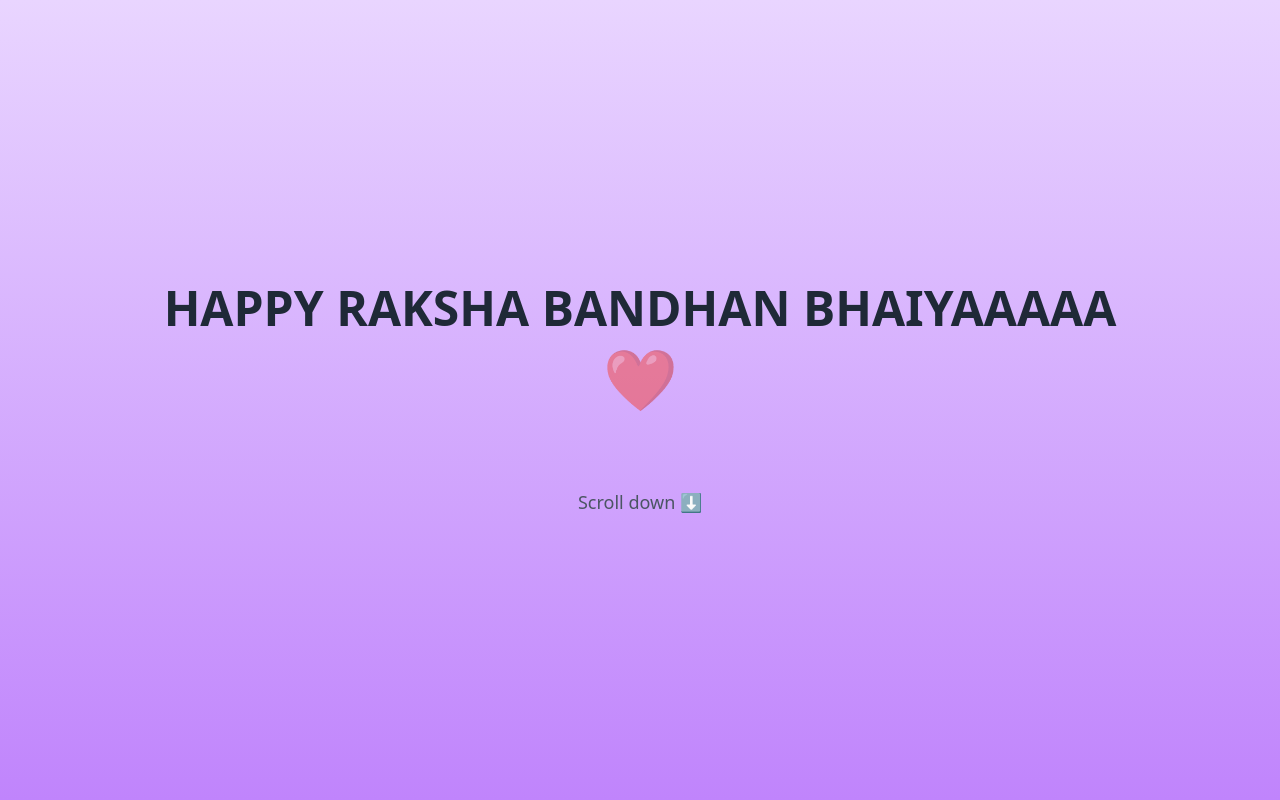
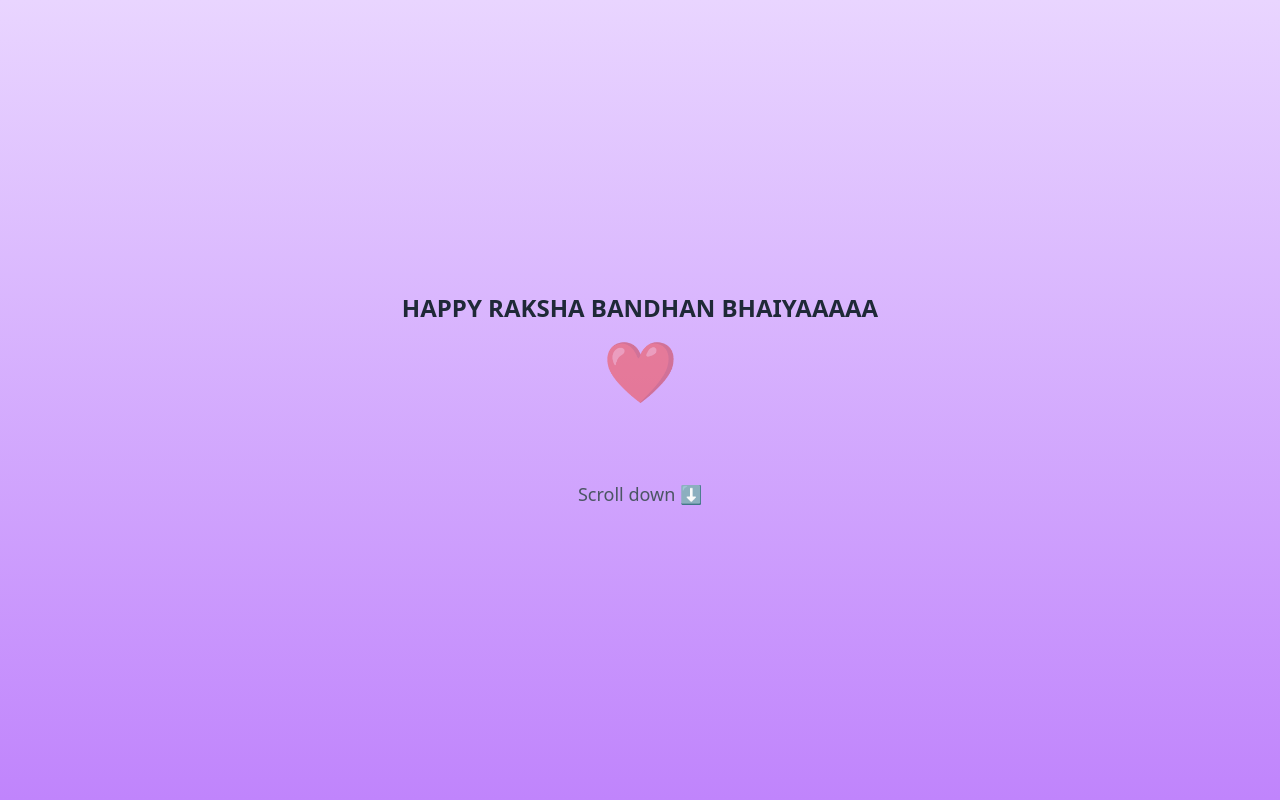
Before and after one commit to aniket190705/raksha-bandhan, a plain HTML site: page index.html in a window 1280 px wide. Shown: the top 800 px of the page. Drawn offline with nearby package versions, Linux system fonts and the light colour scheme.

Commit message:
Update index.html

```diff
--- a/index.html
+++ b/index.html
@@ -19,7 +19,7 @@
     <!-- Hero Section -->
     <section
         class="min-h-screen flex flex-col items-center justify-center bg-gradient-to-b from-purple-200 to-purple-400">
-        <h1 class="text-5xl font-bold text-gray-800">HAPPY RAKSHA BANDHAN BHAIYAAAAA</h1>
+        <h1 class="text-2xl font-bold text-gray-800">HAPPY RAKSHA BANDHAN BHAIYAAAAA</h1>
         <p class="text-6xl mt-4 animate-pulse">❤️</p>
         <p class="mt-20 text-lg text-gray-600 ">Scroll down ⬇️</p>
     </section>
```
